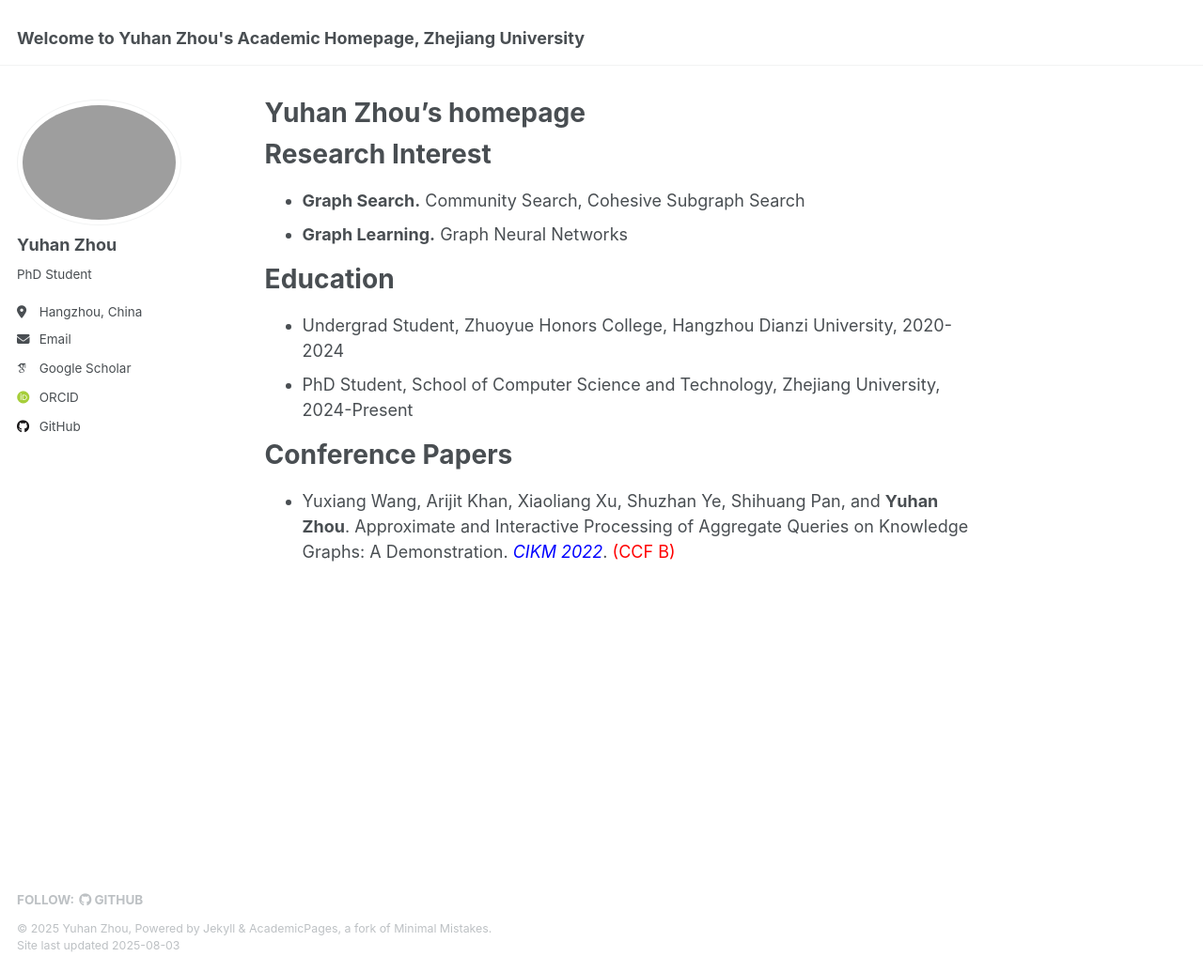
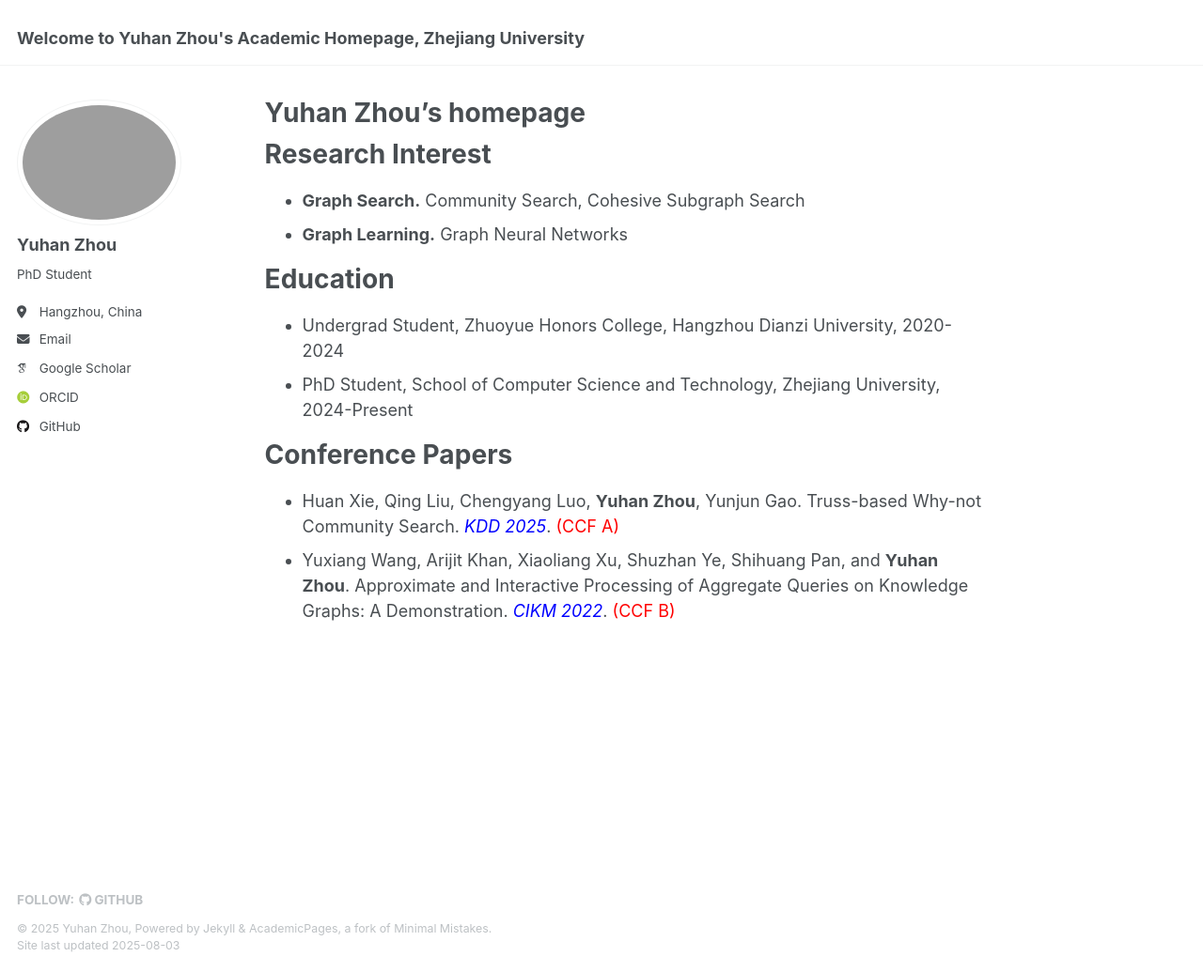
Before and after one commit to yuh-zhou/yuh-zhou.github.io, a Jekyll site: the page built from _pages/about.md, in a window 1280 px wide and 1035 px high. Shown: the whole window at 94% size. Built offline with Jekyll 4.4.1, drawn with Linux system fonts in a browser that asks for light colours; some web fonts are replaced.

Commit message:
Update about.md

```diff
--- a/_pages/about.md
+++ b/_pages/about.md
@@ -19,4 +19,5 @@ Education
 
 Conference Papers
 ======
+* Huan Xie, Qing Liu, Chengyang Luo, **Yuhan Zhou**, Yunjun Gao. Truss-based Why-not Community Search. <i><font color=blue>KDD 2025</font></i>. <font color=red>(CCF A)</font>
 * Yuxiang Wang, Arijit Khan, Xiaoliang Xu, Shuzhan Ye, Shihuang Pan, and **Yuhan Zhou**. Approximate and Interactive Processing of Aggregate Queries on Knowledge Graphs: A Demonstration. <i><font color=blue>CIKM 2022</font></i>. <font color=red>(CCF B)</font>
```
